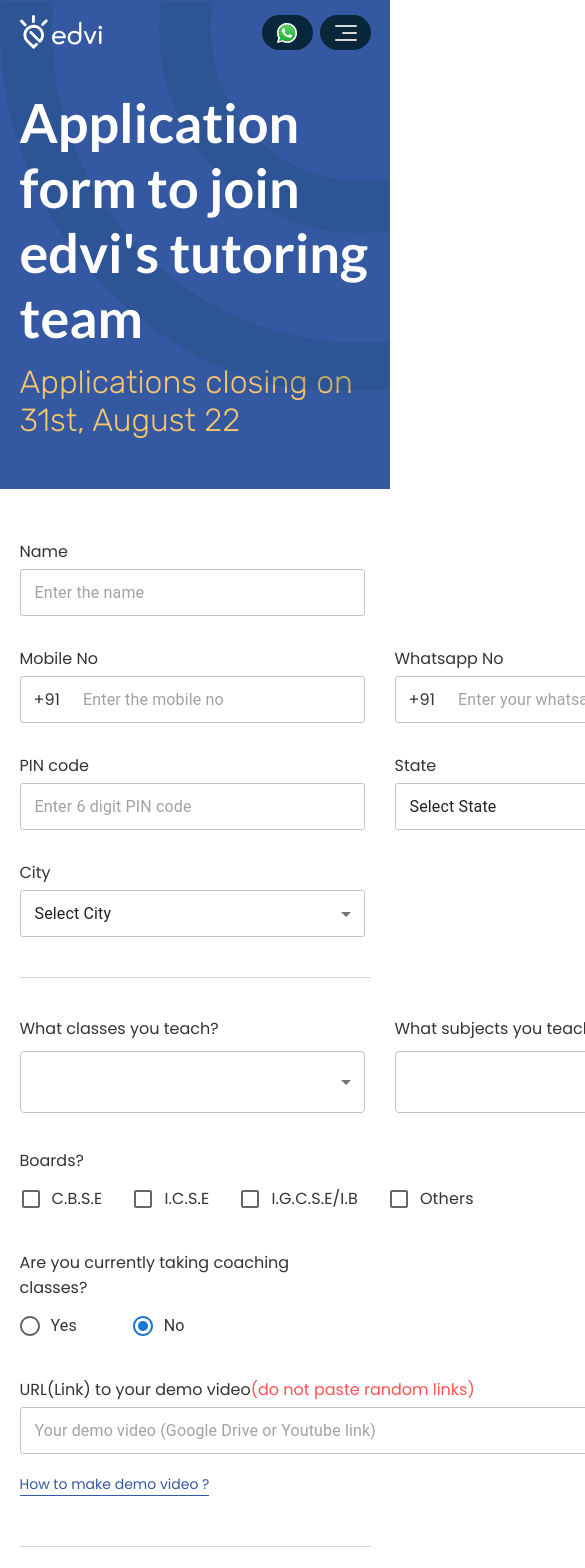
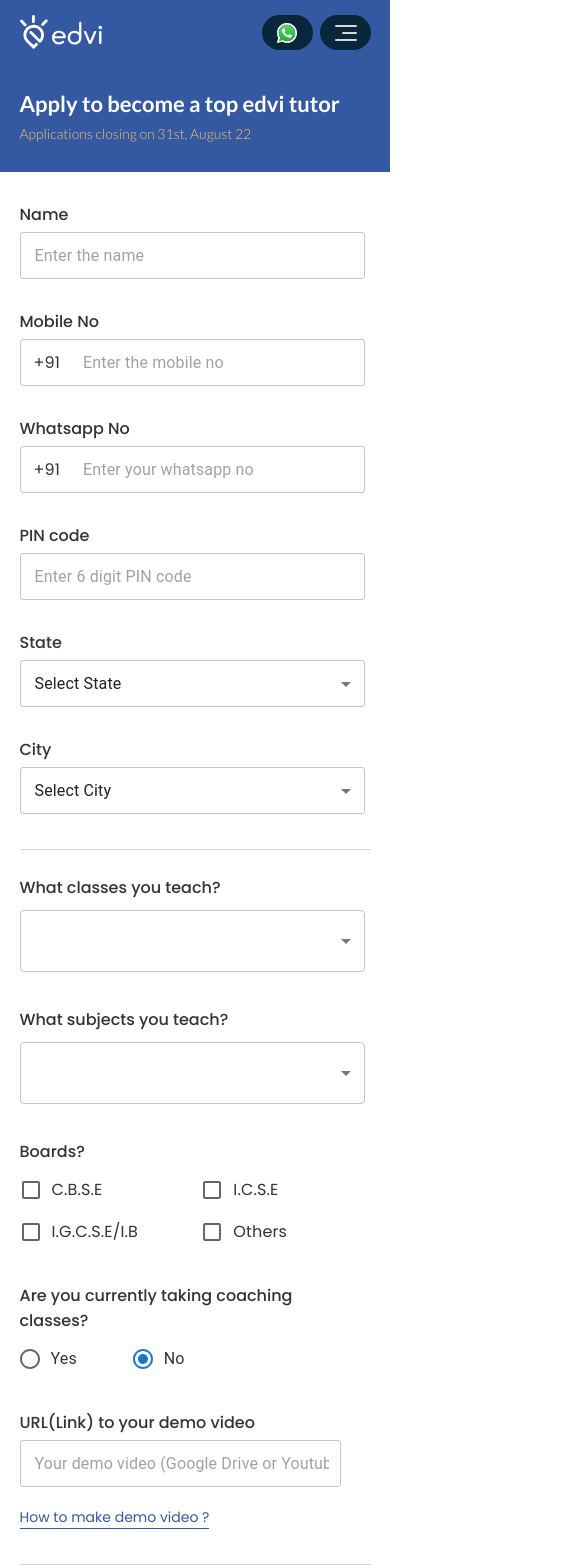
Before and after one commit to Bishwahangdewan/next-marketplace, a Next.js app: page /register in a window 390 px wide. Shown: the top 1568 px of the page, 585 px wide, since content can reach past the window. Built offline with nearby package versions, Linux system fonts and the light colour scheme.

Commit message:
Form Mobile

```diff
--- a/components/forms/RegisterForm.js
+++ b/components/forms/RegisterForm.js
@@ -20,6 +20,8 @@
 import { useSnackbar } from 'notistack';
 import showSuccessSnackbar from '../snackbar/SuccessSnackbar'
 import showErrorSnackbar from '../snackbar/ErrorSnackbar'
+//import breakpoints
+import useBreakpoints from '../../hooks/useBreakpoints'
 
 const MobileLabel = () => {
   return(
@@ -34,7 +36,9 @@
   const [classValue, setClassValue] = useState('')
   const [subjectValue, setSubjectValue] = useState('')
   const [radioValue, setRadioValue] = useState('no');
+  const [errors,setErrors] = useState({})
   const { enqueueSnackbar } = useSnackbar()
+  const { md } = useBreakpoints()
 
   {/*---FORM VALIDATION---*/}
   const validate = (values) => {
@@ -122,9 +126,12 @@
       intro_video: '',
       pincode: '',
     },
-    validate,
     onSubmit:async (values) => {
 
+      const errs = validate(values)
+      setErrors(errs)
+
+      if(Object.keys(errs).length === 0){
         const requestOptions = {
            method: 'POST',
            headers: { 'Content-Type': 'application/json' },
@@ -149,6 +156,7 @@
         setClassValue('')
         setSubjectValue('')
         formik.resetForm()
+      }
     }
   });
 
@@ -190,8 +198,8 @@
                   name: e.target.value
                 }))
               }}
-              error={formik.errors.name}
-              helperText={formik.errors.name}
+              error={errors.name}
+              helperText={errors.name}
              />
           </div>
         </div>
@@ -209,8 +217,8 @@
                     phone_number: e.target.value
                   }))
                 }}
-                error={formik.errors.phone_number}
-                helperText={formik.errors.phone_number}
+                error={errors.phone_number}
+                helperText={errors.phone_number}
                 InputProps = {{
                   startAdornment : (
                     <InputAdornment position="start">
@@ -234,8 +242,8 @@
                       whatsapp_phone_number: e.target.value
                     }))
                   }}
-                  error={formik.errors.whatsapp_phone_number}
-                  helperText={formik.errors.whatsapp_phone_number}
+                  error={errors.whatsapp_phone_number}
+                  helperText={errors.whatsapp_phone_number}
                   InputProps = {{
                     startAdornment : (
                       <InputAdornment position="start">
@@ -254,8 +262,8 @@
             <RegisterTextField
               placeholder = "Enter 6 digit PIN code"
               value={formik.values.pincode}
-              error={formik.errors.pincode}
-              helperText={formik.errors.pincode}
+              error={errors.pincode}
+              helperText={errors.pincode}
               onChange={(e) => {
                 formik.setValues((prev) => ({
                   ...prev,
@@ -272,8 +280,8 @@
                   select
                   placeholder = "Select State"
                   value={formik.values.state}
-                  error={formik.errors.state}
-                  helperText={formik.errors.state}
+                  error={errors.state}
+                  helperText={errors.state}
                   onChange={(e) => {
                     formik.setValues((prev) => ({
                       ...prev,
@@ -300,8 +308,8 @@
                   select
                   placeholder = "Select City"
                   value={formik.values.city}
-                  error={formik.errors.city}
-                  helperText={formik.errors.city}
+                  error={errors.city}
+                  helperText={errors.city}
                   onChange={(e) => {
                     formik.setValues((prev) => ({
                       ...prev,
@@ -342,8 +350,8 @@
                           borderWidth: '1px !important',
                         },
                       }}
-                      error={formik.errors.teaching_classes}
-                      helperText={formik.errors.teaching_classes}
+                      error={errors.teaching_classes}
+                      helperText={errors.teaching_classes}
                     />
                   }
                   renderValue={(selected) => selected.join(', ')}
@@ -402,8 +410,8 @@
                           borderWidth: '1px !important',
                         },
                       }}
-                      error={formik.errors.teaching_subjects}
-                      helperText={formik.errors.teaching_subjects}
+                      error={errors.teaching_subjects}
+                      helperText={errors.teaching_subjects}
                     />
                   }
                   renderValue={(selected) => selected.join(', ')}
@@ -449,9 +457,14 @@
           <div className={styles.form__group}>
             <p className={styles.form__label}>Boards?</p>
             <div style={{paddingTop:0}} className={styles.form__group__container}>
-              <div style={{display:'flex',alignItems:'center', marginLeft:'-10px'}}>
+              <div style={{
+                display:md ? 'flex': 'grid',gridTemplateColumns: md ? '':'auto auto', alignItems:'center', marginLeft:'-10px'}}>
                 {registerFormCheckboxValues.map((item) => (
-                  <div key={item} style={{display:'flex',alignItems:'center' , marginRight:'20px'}}>
+                  <div key={item} style={{
+                     display:'flex',
+                     alignItems:'center',
+                     marginRight:'20px',
+                   }}>
                     <Checkbox
                       value={item}
                       checked={formik.values.education_board === item}
@@ -513,10 +526,10 @@
         <div className={styles.form__group__container}>
           <div className={styles.form__group}>
             <p className={styles.form__label}>URL(Link) to your demo video
-              <span className={styles.text__red}>(do not paste random links)</span>
+              {md && <span className={styles.text__red}>(do not paste random links)</span>}
             </p>
             <RegisterTextField
-              sx={{width: '730px !important'}}
+              sx={{width: md ? '730px !important' : '100%'}}
               placeholder = "Your demo video (Google Drive or Youtube link)"
               value={formik.values.intro_video}
               onChange={(e) => {
@@ -525,8 +538,8 @@
                   intro_video: e.target.value
                 }))
               }}
-              error={formik.errors.intro_video}
-              helperText={formik.errors.intro_video}
+              error={errors.intro_video}
+              helperText={errors.intro_video}
              />
           </div>
         </div>
@@ -535,7 +548,9 @@
 
         <hr className={styles.line__break2} />
 
-        <SubmitButton onClick={formik.handleSubmit}>
+        <SubmitButton sx={{
+          width: md ? '420px' : '100%',
+        }} onClick={formik.handleSubmit}>
           Submit
         </SubmitButton>
       </div>
@@ -573,7 +588,6 @@
   fontSize: '20px',
   borderRadius: '60px',
   paddingTop: '15px',
-  width: '420px',
   fontWeight: 600,
   fontFamily: 'Lato',
   marginTop: '30px',
--- a/pages/register.js
+++ b/pages/register.js
@@ -4,8 +4,11 @@
 //import components
 import Header from '../components/sections/global/Header'
 import RegisterForm from '../components/forms/RegisterForm'
+//import useBreakpoints
+import useBreakpoints from '../hooks/useBreakpoints'
 
 const Register = () => {
+  const { md } = useBreakpoints()
   return (
     <div>
       {/*---SHOWCASE---*/}
@@ -22,7 +25,7 @@
         </div>
 
         <div className={styles.showcase__content}>
-          <h1 className={styles.showcase__header}>Application form to join edvi&apos;s tutoring team</h1>
+          <h1 className={styles.showcase__header}>{ md ? 'Application form to join edvi&apos;s tutoring team' : 'Apply to become a top edvi tutor'}</h1>
           <p className={styles.showcase__para}>Applications closing on 31st, August 22</p>
         </div>
       </div>
--- a/pages/teacher.js
+++ b/pages/teacher.js
@@ -1,5 +1,6 @@
 import Head from 'next/head'
 import Image from 'next/image'
+import Link from 'next/link'
 import styles from '../styles/Teacher.module.css'
 //import componentsm
 import Header from '../components/sections/global/Header'
@@ -45,7 +46,9 @@
               </span>
             </h1>
             <p className={styles.showcase__para}>Home, park, beach, or wherever you want. We take care of everything else.</p>
-            <button className={styles.showcase__btn}>Register Now</button>
+            <Link href="/register">
+              <button className={styles.showcase__btn}>Register Now</button>
+            </Link>
           </div>
 
           <div className={styles.right}>
--- a/styles/Register.module.css
+++ b/styles/Register.module.css
@@ -108,3 +108,49 @@
   color: #3458a1;
   border-bottom: 1px solid #3458a1;
 }
+
+@media(max-width: 820px){
+  .showcase__container{
+    padding-bottom: 30px;
+  }
+
+  .showcase__header{
+    font-size: 22px;
+  }
+
+  .showcase__bgImg{
+    display: none;
+  }
+
+  .showcase__para{
+    font-size: 14px;
+    font-family: Lato;
+    margin-top: 8px;
+  }
+
+  .form__group__container{
+    display: block;
+  }
+
+  .form__container{
+    padding-top: 0px;
+  }
+
+  .form__label{
+    font-weight: 500;
+  }
+
+  .form__group__container{
+    padding-top: 0;
+  }
+
+  .form__group{
+    padding-top:30px;
+  }
+
+  .line__break,
+  .line__break2{
+    margin-top: 35px;
+    margin-bottom: -5px;
+  }
+}
```
Lines whose indentation alone changed are shown as unchanged.
